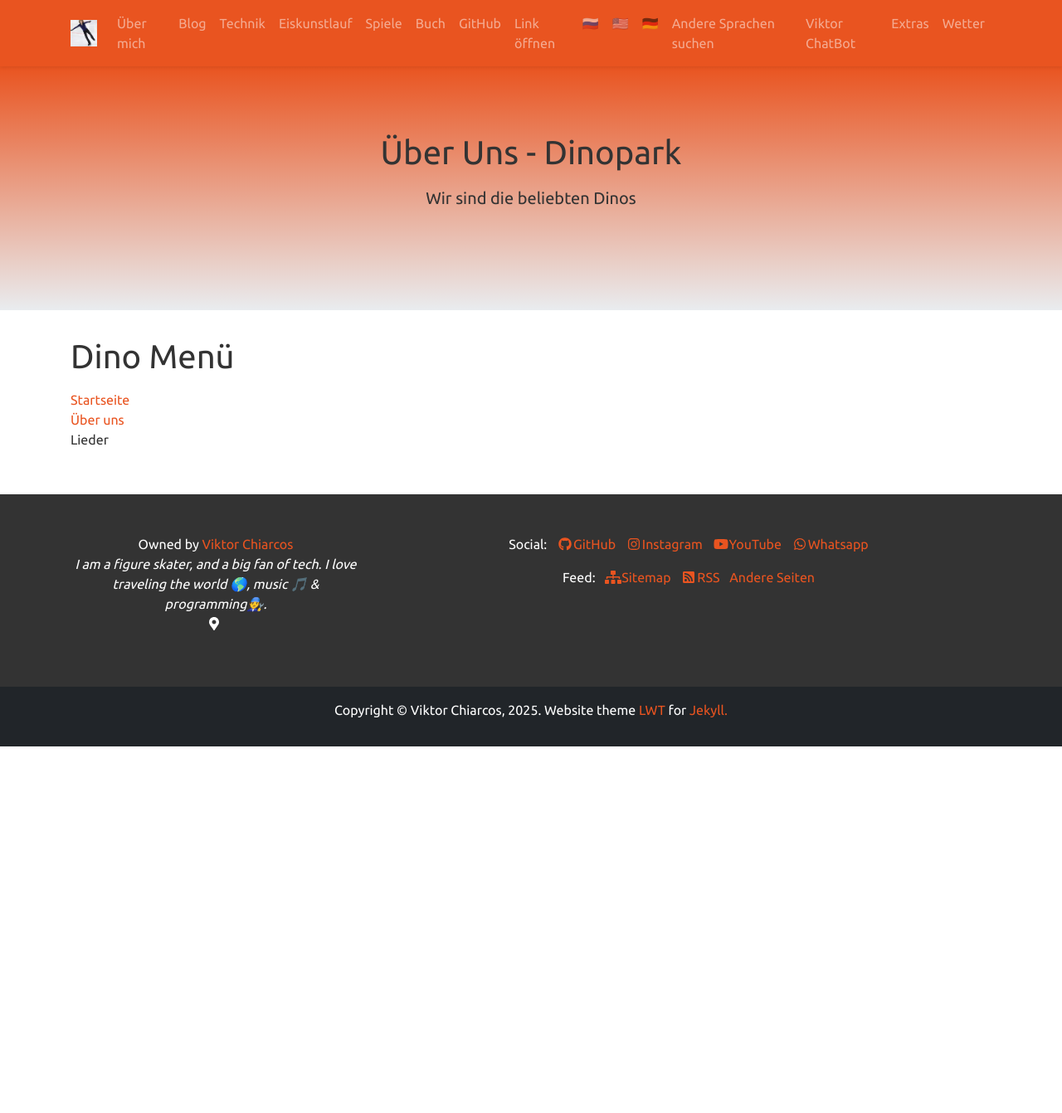
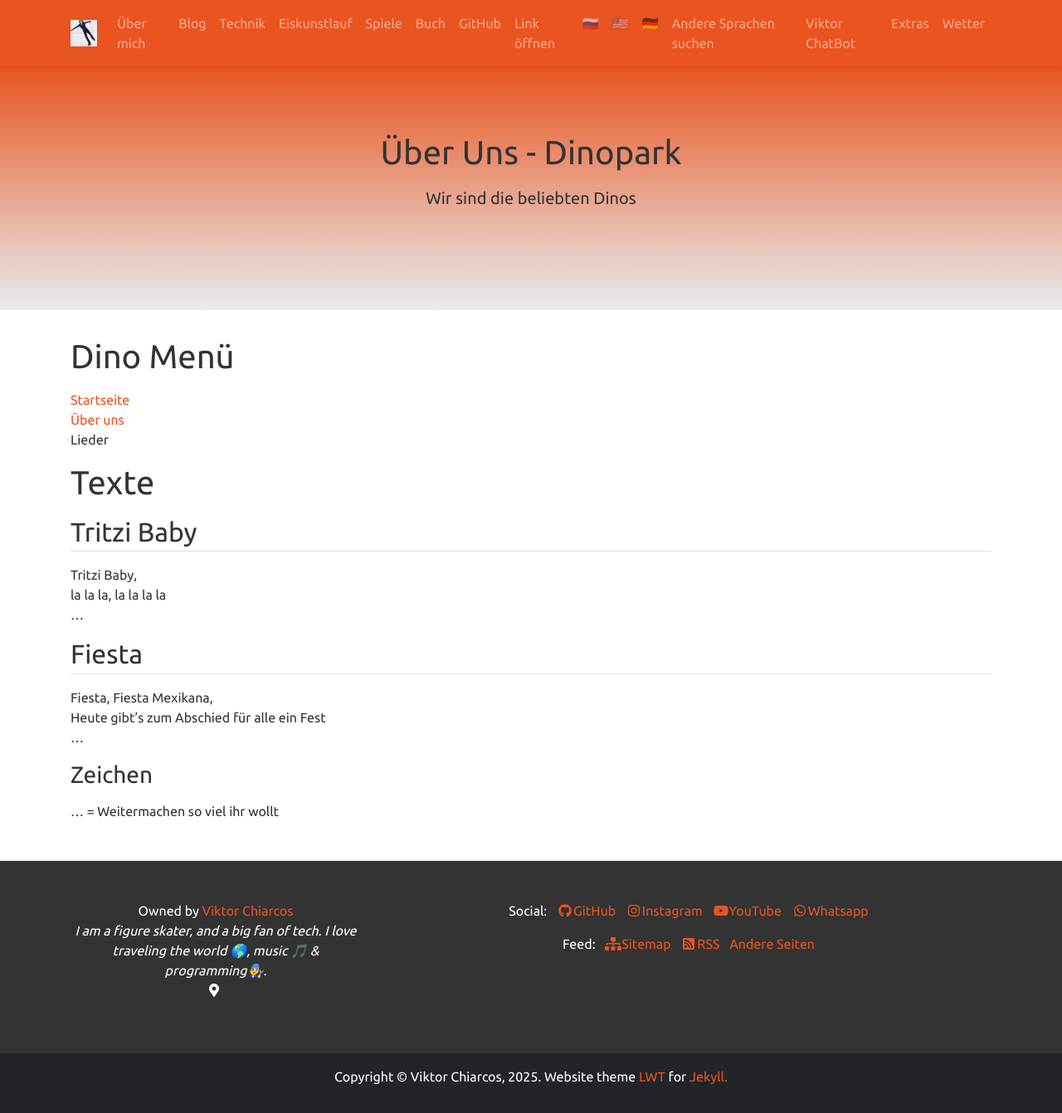
Before and after one commit to viktor-chiarcos/viktor-chiarcos.github.io, a Jekyll site: the page built from _pages/dino-park/lieder.md, in a window 1280 px wide. Shown: the whole page at 83% size. Built offline with Jekyll 4.4.1, drawn with Linux system fonts in a browser that asks for light colours; before the commit the page ends 900 px from its top, so only the background shows below that.

Commit message:
Update lieder.md

```diff
--- a/_pages/dino-park/lieder.md
+++ b/_pages/dino-park/lieder.md
@@ -14,3 +14,16 @@ action: true
 [Startseite](/dino-park)\
 [Über uns]()\
 Lieder
+
+# Texte
+## Tritzi Baby
+Tritzi Baby,\
+la la la, la la la la\
+...
+## Fiesta
+Fiesta, Fiesta Mexikana,\
+Heute gibt's zum Abschied für alle ein Fest\
+...
+
+### Zeichen
+... = Weitermachen so viel ihr wollt
```
